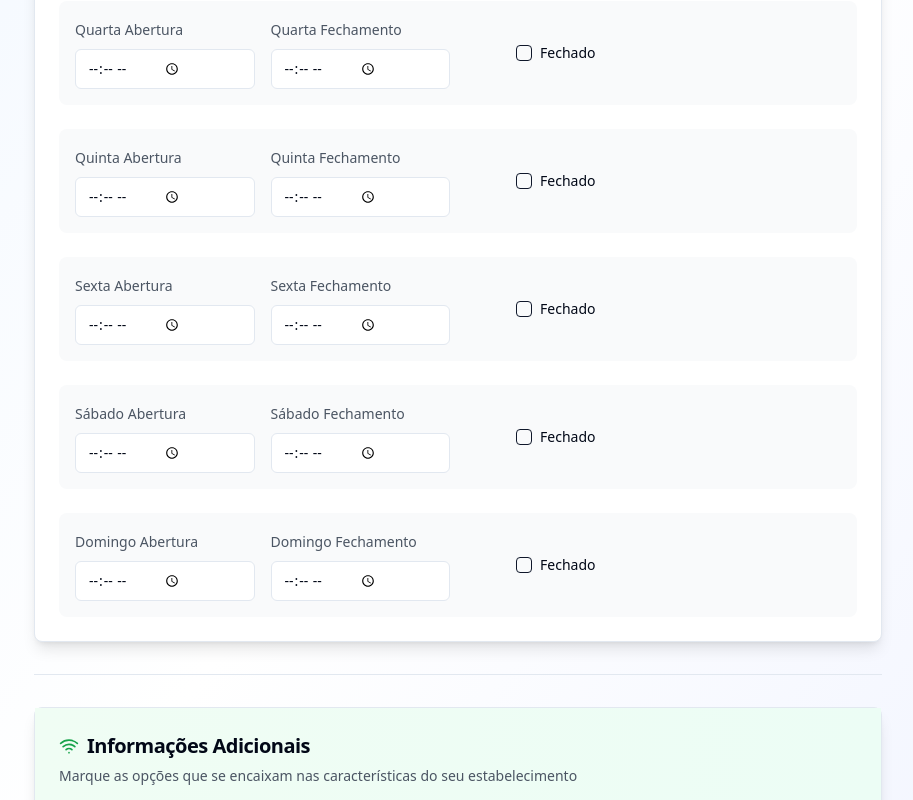
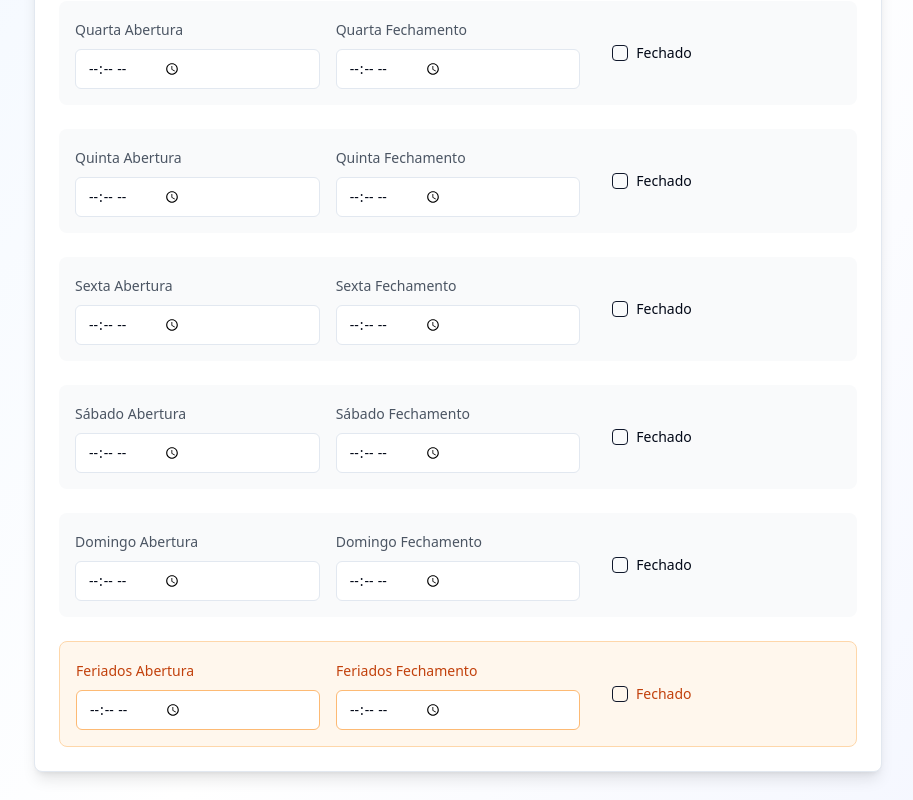
Before and after one commit to gustavoprojectx5/horario-feliz-formulario, a React (Vite) app: page / in a window 1280 px wide. Shown: the part 480-1280 px from the top of the page, without its empty margins (182-1095 px from the left). Built offline with nearby package versions, Linux system fonts and the light colour scheme.

Commit message:
Add holiday hours field and improve layout
Add a "Feriados" field to the business hours form and style it differently. Also, adjust the layout to bring the "Fechado" checkbox closer to the input fields.

```diff
--- a/src/components/BusinessHoursForm.tsx
+++ b/src/components/BusinessHoursForm.tsx
@@ -35,6 +35,12 @@ const BusinessHoursForm = () => {
     { day: 'Domingo', shortDay: 'Domingo', openTime: '', closeTime: '', isClosed: false },
   ]);
 
+  const [holidays, setHolidays] = useState<{ openTime: string; closeTime: string; isClosed: boolean }>({
+    openTime: '',
+    closeTime: '',
+    isClosed: false,
+  });
+
   const [services, setServices] = useState<AdditionalServices>({
     freeWifi: false,
     kidsArea: false,
@@ -49,6 +55,10 @@ const BusinessHoursForm = () => {
     setSchedule(newSchedule);
   };
 
+  const updateHolidays = (field: string, value: string | boolean) => {
+    setHolidays(prev => ({ ...prev, [field]: value }));
+  };
+
   const updateService = (service: keyof AdditionalServices, checked: boolean) => {
     setServices(prev => ({ ...prev, [service]: checked }));
   };
@@ -56,6 +66,7 @@ const BusinessHoursForm = () => {
   const handleSubmit = (e: React.FormEvent) => {
     e.preventDefault();
     console.log('Horários de funcionamento:', schedule);
+    console.log('Feriados:', holidays);
     console.log('Serviços adicionais:', services);
     // Aqui você pode processar os dados do formulário
   };
@@ -79,7 +90,7 @@ const BusinessHoursForm = () => {
           <CardContent className="p-6">
             <div className="space-y-6">
               {schedule.map((day, index) => (
-                <div key={day.day} className="grid grid-cols-4 gap-4 items-center p-4 bg-gray-50 rounded-lg hover:bg-gray-100 transition-colors">
+                <div key={day.day} className="grid grid-cols-3 gap-4 items-center p-4 bg-gray-50 rounded-lg hover:bg-gray-100 transition-colors">
                   <div className="space-y-2">
                     <Label htmlFor={`open-${index}`} className="text-sm text-gray-600">
                       {day.shortDay} Abertura
@@ -108,7 +119,7 @@ const BusinessHoursForm = () => {
                     />
                   </div>
 
-                  <div className="flex items-center space-x-2 justify-center">
+                  <div className="flex items-center space-x-2 justify-start pl-4">
                     <Checkbox
                       id={`closed-${index}`}
                       checked={day.isClosed}
@@ -121,10 +132,53 @@ const BusinessHoursForm = () => {
                       Fechado
                     </Label>
                   </div>
-
-                  <div></div>
                 </div>
               ))}
+
+              {/* Campo Feriados com destaque */}
+              <div className="grid grid-cols-3 gap-4 items-center p-4 bg-orange-50 border border-orange-200 rounded-lg hover:bg-orange-100 transition-colors">
+                <div className="space-y-2">
+                  <Label htmlFor="holidays-open" className="text-sm text-orange-700 font-medium">
+                    Feriados Abertura
+                  </Label>
+                  <Input
+                    id="holidays-open"
+                    type="time"
+                    value={holidays.openTime}
+                    onChange={(e) => updateHolidays('openTime', e.target.value)}
+                    disabled={holidays.isClosed}
+                    className="w-full border-orange-300 focus:border-orange-500"
+                  />
+                </div>
+
+                <div className="space-y-2">
+                  <Label htmlFor="holidays-close" className="text-sm text-orange-700 font-medium">
+                    Feriados Fechamento
+                  </Label>
+                  <Input
+                    id="holidays-close"
+                    type="time"
+                    value={holidays.closeTime}
+                    onChange={(e) => updateHolidays('closeTime', e.target.value)}
+                    disabled={holidays.isClosed}
+                    className="w-full border-orange-300 focus:border-orange-500"
+                  />
+                </div>
+
+                <div className="flex items-center space-x-2 justify-start pl-4">
+                  <Checkbox
+                    id="holidays-closed"
+                    checked={holidays.isClosed}
+                    onCheckedChange={(checked) => updateHolidays('isClosed', checked as boolean)}
+                  />
+                  <Label
+                    htmlFor="holidays-closed"
+                    className="text-sm font-medium leading-none peer-disabled:cursor-not-allowed peer-disabled:opacity-70 text-orange-700"
+                  >
+                    Fechado
+                  </Label>
+                </div>
+              </div>
             </div>
           </CardContent>
         </Card>
```
